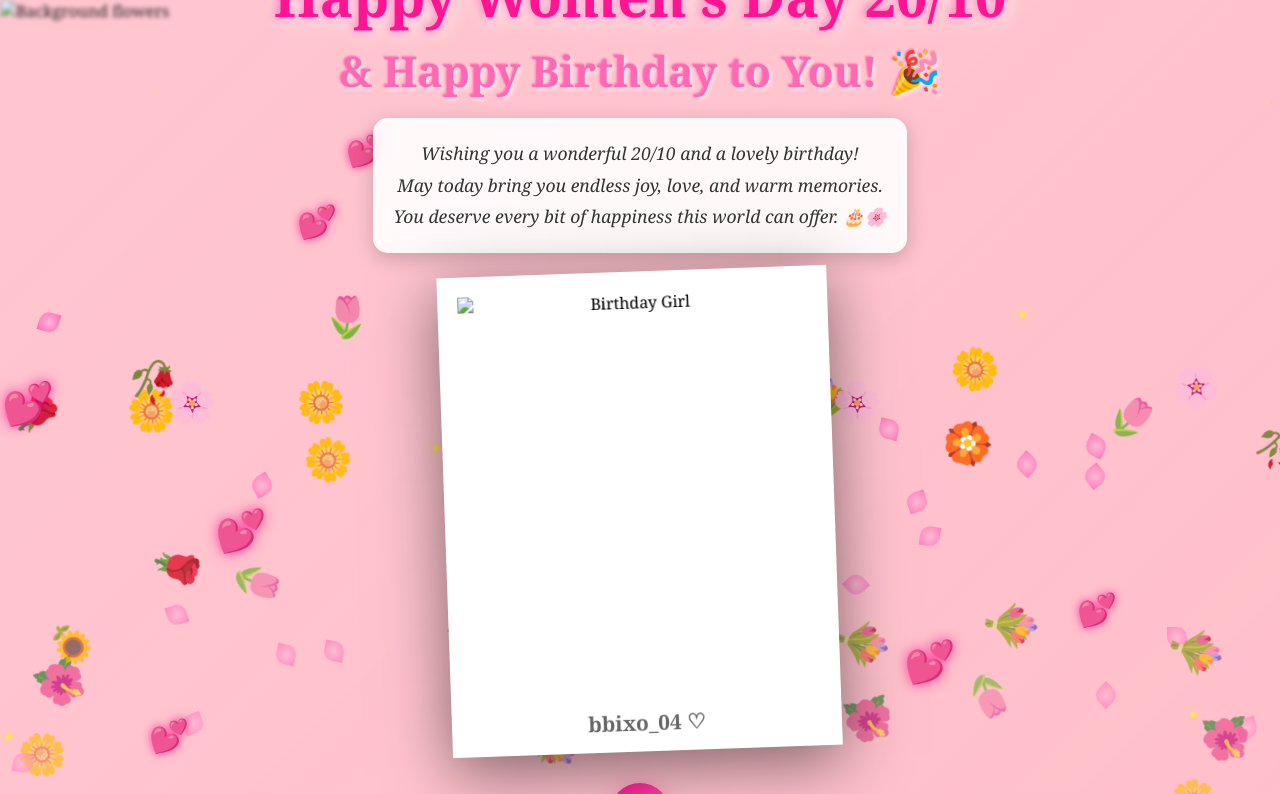
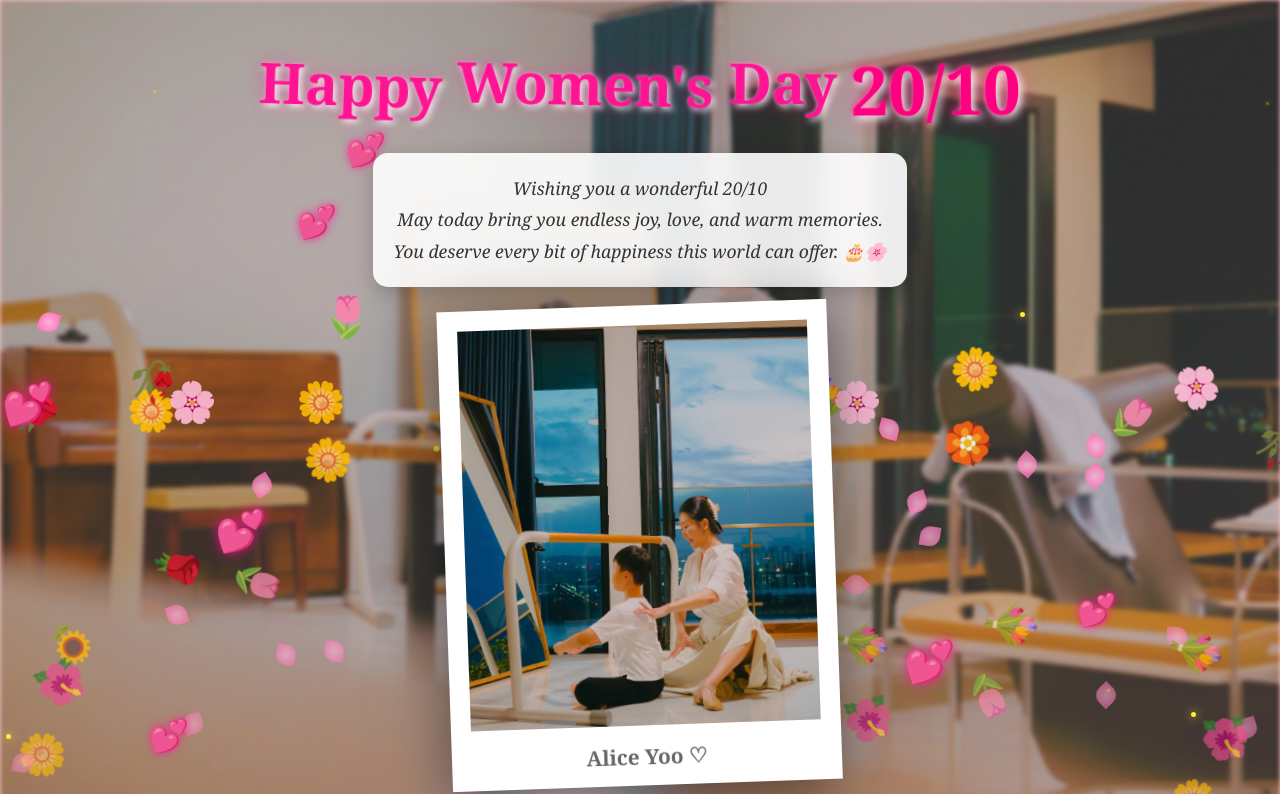
Before and after one commit to lptien123/happy-20-10, a plain HTML site: page index.html in a window 1280 px wide. Shown: the top 794 px of the page. Drawn offline with Linux system fonts and the light colour scheme.

Commit message:
update anh cua HUy

```diff
--- a/index.html
+++ b/index.html
@@ -1,9 +1,9 @@
 <!DOCTYPE html>
 <html lang="vi">
+
 <head>
     <meta charset="UTF-8">
     <meta name="viewport" content="width=device-width, initial-scale=1.0">
-    <title>Happy Women's Day 20/10 & Birthday</title>
     <style>
         * {
             margin: 0;
@@ -40,37 +40,91 @@
             left: 0;
             right: 0;
             bottom: 0;
-            background: linear-gradient(135deg, rgba(255,255,255,0.1) 0%, rgba(255,192,203,0.2) 100%);
+            background: linear-gradient(135deg, rgba(255, 255, 255, 0.1) 0%, rgba(255, 192, 203, 0.2) 100%);
             z-index: 1;
             pointer-events: none;
         }
 
         .container {
             text-align: center;
-            z-index: 10;
+            z-index: 9999;
+            /* Thay đổi từ 10 thành 9999 */
             position: relative;
             display: flex;
             flex-direction: column;
             align-items: center;
             justify-content: center;
+            padding-top: 10%;
         }
 
         h1 {
             font-size: 3.5em;
+            margin-bottom: 10px;
+            font-weight: bold;
+            font-family: 'Georgia', serif;
+            position: relative;
+            z-index: 9999;
+            /* Thay đổi từ 1000 thành 9999 */
+            display: flex;
+            gap: 15px;
+            flex-wrap: wrap;
+            justify-content: center;
+        }
+
+        .word {
+            display: inline-block;
             color: #ff1493;
             text-shadow: 3px 3px 6px rgba(255, 255, 255, 0.8),
-                         -1px -1px 3px rgba(255, 105, 180, 0.6);
-            margin-bottom: 10px;
-            animation: glow 2s ease-in-out infinite;
-            font-weight: bold;
-            font-family: 'Georgia', serif;
+                -1px -1px 3px rgba(255, 105, 180, 0.6),
+                0 0 20px rgba(255, 20, 147, 0.4);
+            animation: wordFloat 3s ease-in-out infinite;
+        }
+
+        .word:nth-child(1) {
+            animation-delay: 0s;
+        }
+
+        .word:nth-child(2) {
+            animation-delay: 0.2s;
+        }
+
+        .word:nth-child(3) {
+            animation-delay: 0.4s;
+        }
+
+        .word:nth-child(4) {
+            animation-delay: 0.6s;
+        }
+
+        .word.highlight {
+            color: #ff0080;
+            font-size: 1.2em;
+            text-shadow: 3px 3px 8px rgba(255, 255, 255, 1),
+                -1px -1px 5px rgba(255, 0, 128, 0.8),
+                0 0 30px rgba(255, 0, 128, 0.6);
+        }
+
+        @keyframes wordFloat {
+
+            0%,
+            100% {
+                transform: translateY(0) rotate(0deg);
+            }
+
+            25% {
+                transform: translateY(-10px) rotate(-2deg);
+            }
+
+            75% {
+                transform: translateY(-5px) rotate(2deg);
+            }
         }
 
         h2 {
             font-size: 2.5em;
             color: #ff69b4;
             text-shadow: 2px 2px 4px rgba(255, 255, 255, 0.7),
-                         -1px -1px 2px rgba(255, 20, 147, 0.5);
+                -1px -1px 2px rgba(255, 20, 147, 0.5);
             margin-bottom: 20px;
             animation: pulse 2s ease-in-out infinite;
             font-weight: bold;
@@ -130,20 +184,26 @@
         }
 
         @keyframes glow {
-            0%, 100% {
+
+            0%,
+            100% {
                 text-shadow: 3px 3px 6px rgba(255, 255, 255, 0.8),
-                             -1px -1px 3px rgba(255, 105, 180, 0.6);
+                    -1px -1px 3px rgba(255, 105, 180, 0.6);
             }
+
             50% {
                 text-shadow: 3px 3px 20px rgba(255, 255, 255, 1),
-                             -1px -1px 10px rgba(255, 20, 147, 0.9);
+                    -1px -1px 10px rgba(255, 20, 147, 0.9);
             }
         }
 
         @keyframes pulse {
-            0%, 100% {
+
+            0%,
+            100% {
                 transform: scale(1);
             }
+
             50% {
                 transform: scale(1.05);
             }
@@ -167,9 +227,12 @@
         }
 
         @keyframes float {
-            0%, 100% {
+
+            0%,
+            100% {
                 transform: rotate(-2deg) translateY(0);
             }
+
             50% {
                 transform: rotate(-2deg) translateY(-15px);
             }
@@ -207,6 +270,7 @@
                 transform: translateY(-100px) rotate(0deg);
                 opacity: 1;
             }
+
             100% {
                 transform: translateY(100vh) rotate(360deg);
                 opacity: 0.3;
@@ -225,10 +289,13 @@
         }
 
         @keyframes sparkle {
-            0%, 100% {
+
+            0%,
+            100% {
                 opacity: 0;
                 transform: scale(0);
             }
+
             50% {
                 opacity: 1;
                 transform: scale(1.5);
@@ -245,12 +312,16 @@
         }
 
         @keyframes heartbeat {
-            0%, 100% {
+
+            0%,
+            100% {
                 transform: scale(1);
             }
+
             25% {
                 transform: scale(1.3);
             }
+
             50% {
                 transform: scale(1);
             }
@@ -272,6 +343,7 @@
                 transform: translateY(-100px) rotate(0deg);
                 opacity: 1;
             }
+
             100% {
                 transform: translateY(100vh) rotate(720deg);
                 opacity: 0;
@@ -279,24 +351,28 @@
         }
     </style>
 </head>
+
 <body>
     <!-- Thay đổi đường dẫn này thành ảnh nền hoa của bạn -->
-    <img id="bgImage" src="hoa.jbg" alt="Background flowers">
+    <img id="bgImage" src="hoa.jpg" alt="Background flowers">
 
     <div class="container">
-        <h1>Happy Women's Day 20/10</h1>
-        <h2>& Happy Birthday to You! 🎉</h2>
-
+        <h1>
+            <span class="word">Happy</span>
+            <span class="word">Women's</span>
+            <span class="word">Day</span>
+            <span class="word highlight">20/10</span>
+        </h1>
         <div class="message">
-            <p><em>Wishing you a wonderful 20/10 and a lovely birthday!<br>
-            May today bring you endless joy, love, and warm memories.<br>
-            You deserve every bit of happiness this world can offer. 🎂🌸</em></p>
+            <p><em>Wishing you a wonderful 20/10<br>
+                    May today bring you endless joy, love, and warm memories.<br>
+                    You deserve every bit of happiness this world can offer. 🎂🌸</em></p>
         </div>
 
         <div class="instax-frame">
             <!-- Thay đổi đường dẫn này thành ảnh cô gái của bạn -->
-            <img id="photoImg" src="girl.jbg" alt="Birthday Girl">
-            <div class="instax-caption">bbixo_04 ♡</div>
+            <img id="photoImg" src="girl.jpg" alt="Birthday Girl">
+            <div class="instax-caption">Alice Yoo ♡</div>
         </div>
 
         <button class="music-btn" onclick="toggleMusic()">
@@ -306,7 +382,7 @@
 
     <script>
         function toggleMusic() {
-            window.open('https://youtu.be/q4Y9OZp9TlU', '_blank');
+            window.open('https://youtu.be/https://www.youtube.com/watch?v=tGv7CUutzqU&list=RDtGv7CUutzqU&start_radio=1', '_blank');
         }
 
         // Create falling flowers
@@ -383,4 +459,5 @@
         }
     </script>
 </body>
+
 </html>
```
